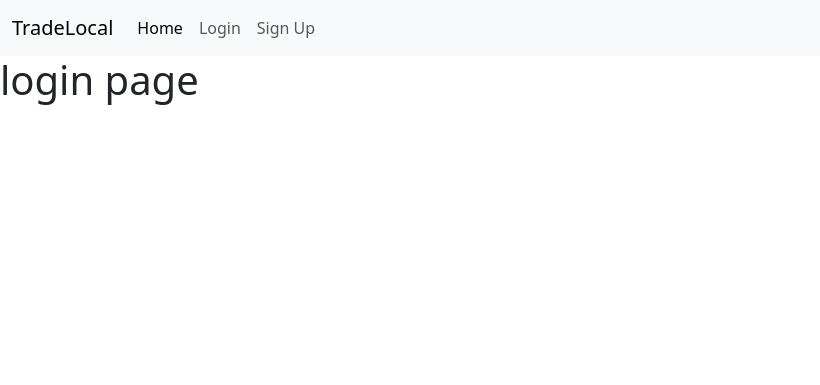
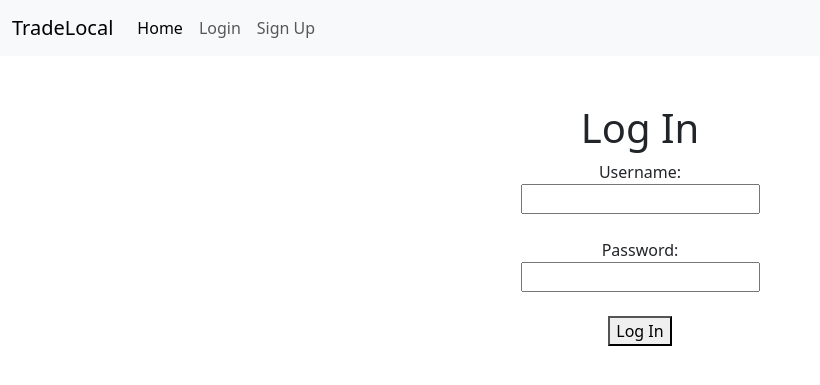
Before and after one commit to TomassSaulite/TradeLocal, a Django app: page /user/login/ in a window 1280 px wide. Shown: the top 385 px of the page, without its empty margins (0-820 px from the left). Run offline with Django 4.2, Linux system fonts and the light colour scheme.

Commit message:
added the signup and logout functionality

```diff
--- a/templates/base.html
+++ b/templates/base.html
@@ -26,15 +26,15 @@
                     </li>
                     {% if user.is_authenticated %}
                         <li class="nav-item">
-                        <a class="nav-link" href="{% url 'logout' %}">Logout</a>
+                        <a class="nav-link" href="{% url 'logout_view' %}">Logout</a>
                         {% comment %} <a class="nav-link active">Logout</a> {% endcomment %}
                     {% else %}
                         <li class="nav-item">
-                        <a class="nav-link" href="{% url 'login' %}">Login</a>
+                        <a class="nav-link" href="{% url 'login_view' %}">Login</a>
                         {% comment %} <a class="nav-link active">Login</a> {% endcomment %}
                         </li>
                         <li class="nav-item">
-                        <a class="nav-link" href="{% url 'signup' %}">Sign Up</a>
+                        <a class="nav-link" href="{% url 'signup_view' %}">Sign Up</a>
                         {% comment %} <a class="nav-link active" >Sign Up</a> {% endcomment %}
                     {% endif %}
                     </li>
--- a/user/templates/user/login.html
+++ b/user/templates/user/login.html
@@ -7,9 +7,33 @@
 
 
 {% block content %}
-<h1>login page</h1>
 
 
 
 
+<div classs = "container vw-100 d-flex flex-column justify-content-end">
+    <div class = "row">
+        <div class = "col-6 m-auto p-auto text-center pt-5">
+            <h1>Log In</h1>
+
+            {% if messages %}
+                <ul>
+                    {% for message in messages %}
+                        <li>{{ message }}</li>
+                    {% endfor %}
+                </ul>
+            {% endif %}
+                <form method="post">
+                    {% csrf_token %}
+                    <label>Username:</label><br>
+                    <input type="text" name="username"><br><br>
+                    <label>Password:</label><br>
+                    <input type="password" name="password"><br><br>
+                    <button type="submit">Log In</button>
+                </form>
+        </div>
+    </div>
+</div>
+
+
 {% endblock %}
--- a/user/urls.py
+++ b/user/urls.py
@@ -2,7 +2,7 @@ from django.urls import path
 from . import views
 
 urlpatterns = [
-    path('login/', views.login, name='login'),
-    path('signup/', views.signup, name='signup'),
-    path('logout/', views.logout, name='logout'),
+    path('login/', views.login_view, name='login_view'),
+    path('signup/', views.signup_view, name='signup_view'),
+    path('logout/', views.logout_view, name='logout_view'),
 ]
--- a/user/views.py
+++ b/user/views.py
@@ -6,13 +6,45 @@ from django.contrib.auth.models import User
 from django.contrib import messages
 
 
-def login(request):
+def login_view(request):
+    if request.method == 'POST':
+        username = request.POST['username']
+        password = request.POST['password']
+        user = authenticate(request, username=username, password=password)
+        if user is not None:
+            login(request, user)
+            print("\033[93m"+f'User {username} logged in!'+"\033[0m")
+            return redirect('/core/home/')  # Redirect after login
+        else:
+            print("\033[93m"+f'Login failed for user: {username}'+"\033[0m")
+            messages.error(request,"Invalid credentials")
+            return render(request, 'user/login.html')
     return render(request, 'user/login.html')
 
-def signup(request):
+def signup_view(request):
+    if request.method == 'POST':
+        username = request.POST['username']
+        email = request.POST['email']
+        password = request.POST['password']
+        password2 = request.POST['password2']
+        if User.objects.filter(username=username).exists():
+            messages.error(request,"Username already taken!")
+            return render(request, 'user/signup.html')
+        if User.objects.filter(email=email).exists():
+            messages.error(request,"User with this email exists!")
+            return render(request, 'user/signup.html')
+        if password!=password2:
+            messages.error(request,"Your passwords did not match!")
+            return render(request, 'user/signup.html')
+
+        user = User.objects.create_user(username=username,email=email, password=password)
+        print("\033[93m"+f'New user created: {user.username}'+"\033[0m")
+        login(request, user)
+        return redirect('home')
     return render(request, 'user/signup.html')
 
-
 @login_required
-def logout(request):
-    return render(request, 'user/logout.html')
+def logout_view(request):
+    print("\033[93m"+f'User logged out: {request.user.username}'+"\033[0m")
+    logout(request)
+    return redirect('login_view')
```
Also changed, not shown: user/templates/user/signup.html (+26 -1 lines).
